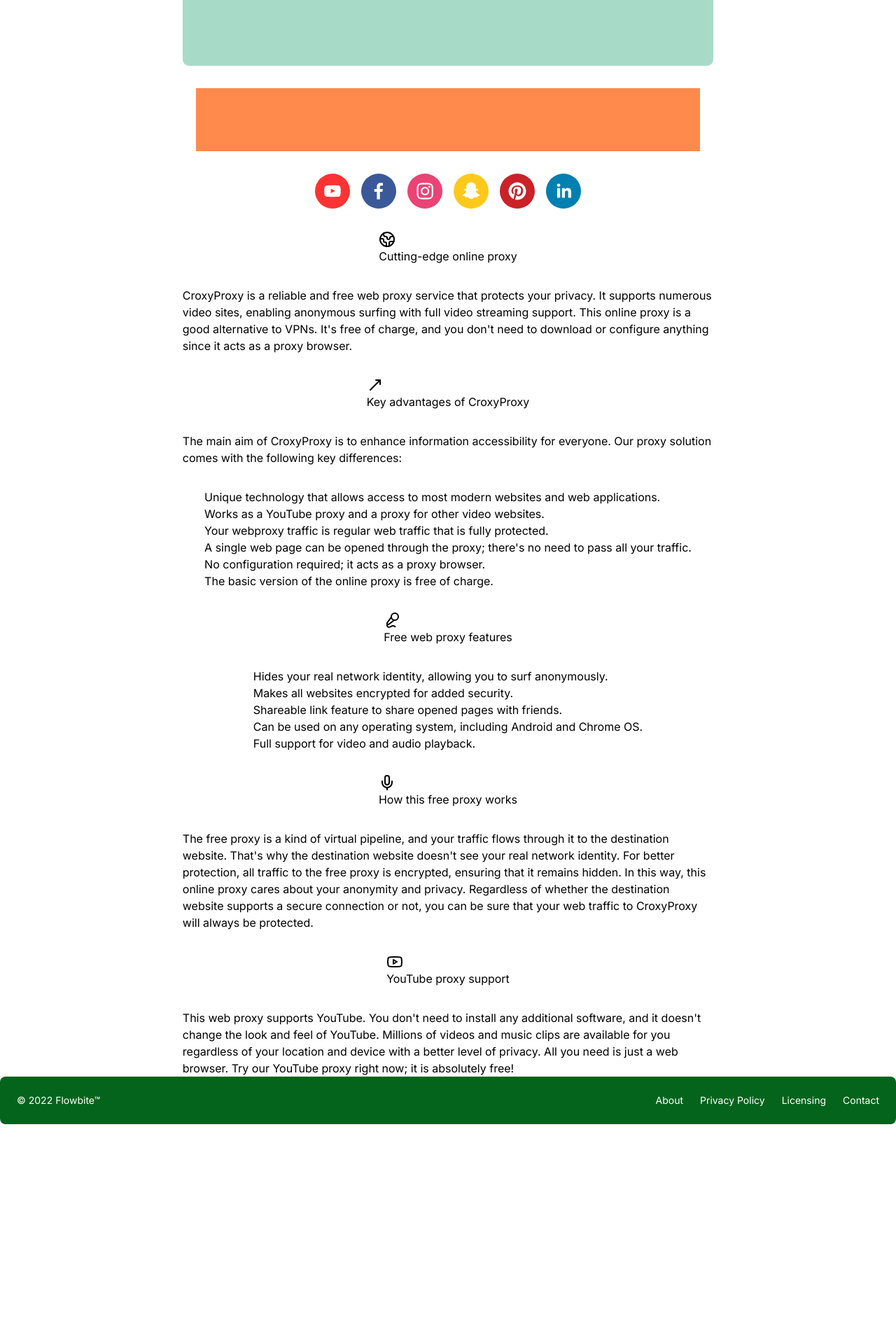
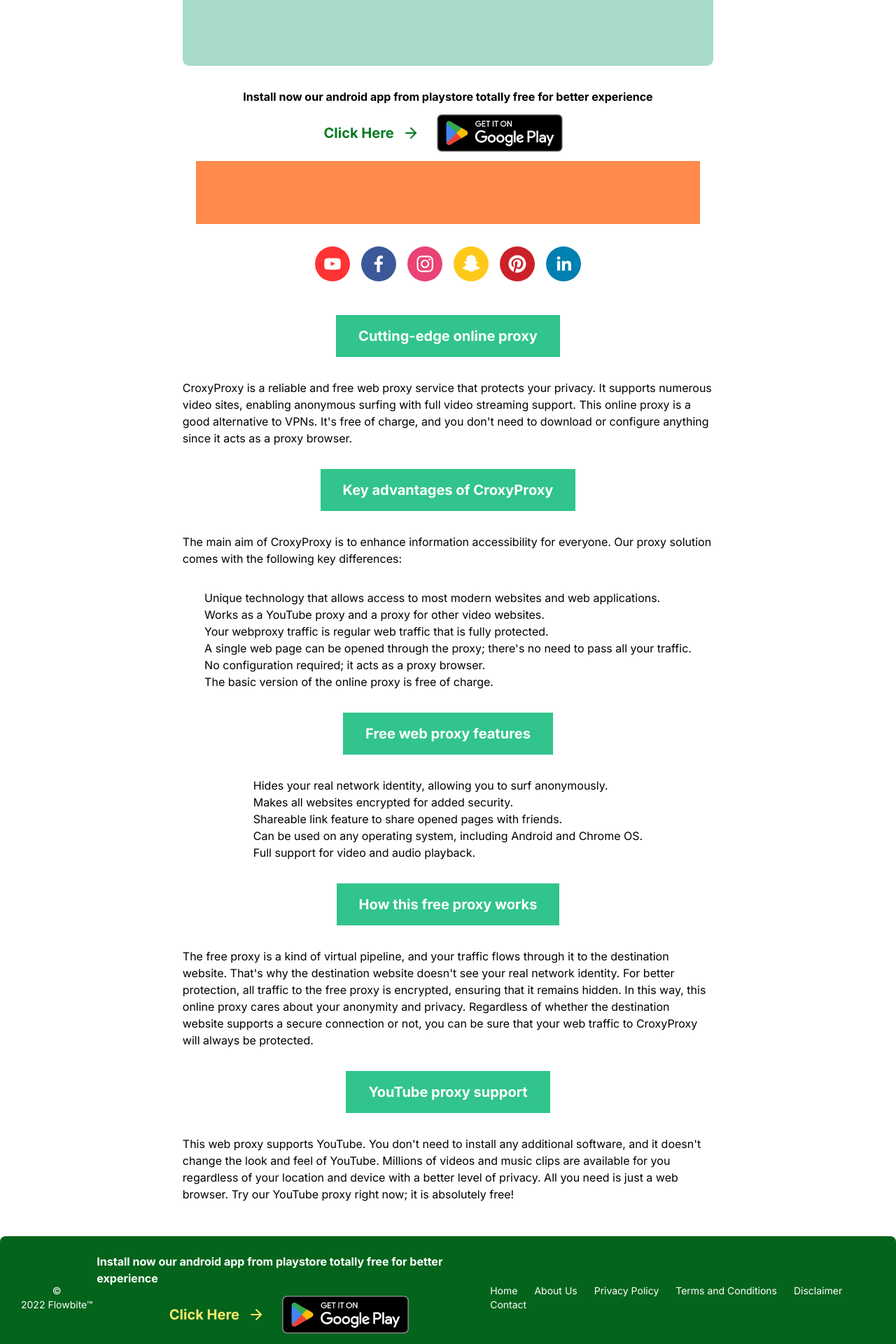
Before and after one commit to faisalakandha/proxy-site-bd, a Next.js app: page / in a window 1280 px wide. Shown: the part 740-2660 px from the top of the page at 70% size. Before the commit the page ends 2346 px from the top, so only its background shows below. Built offline with nearby package versions, Linux system fonts and the light colour scheme.

Commit message:
Header and footer menus created

```diff
--- a/app/page.tsx
+++ b/app/page.tsx
@@ -33,10 +33,10 @@
 
           </div>
 
-          <div style={{borderRadius:'9px'}} className="flex flex-col items-center justify-center mt-14 bg-[#a7dbc8] py-24 px-4">
+          <div style={{ borderRadius: '9px' }} className="flex flex-col items-center justify-center mt-14 bg-[#a7dbc8] py-24 px-4">
             <div className="flex gap-x-4">
               <div className="flex">
-                <div style={{ border: '1px solid grey', borderRadius:'5px' }} className="w-[450px] pl-4 text-[#b4b1b1] bg-white items-center text-left flex text-wrap text-lg">
+                <div style={{ border: '1px solid grey', borderRadius: '5px' }} className="w-[450px] pl-4 text-[#b4b1b1] bg-white items-center text-left flex text-wrap text-lg">
                   Enter an Url or a search query to access
                 </div>
                 <div className="py-3 px-8 bg-[#037B21] flex items-center justify-center gap-x-3 text-xl">
@@ -45,7 +45,7 @@
                 </div>
 
               </div>
-              <div style={{borderRadius:'5px'}} className="text-xl gap-x-3 flex items-center justify-center bg-[#037B21] py-3 px-3">
+              <div style={{ borderRadius: '5px' }} className="text-xl gap-x-3 flex items-center justify-center bg-[#037B21] py-3 px-3">
                 <Star className="text-white" />
                 <p className="text-white font-bold">Premium</p>
               </div>
@@ -53,7 +53,15 @@
             <p className="text-lg mt-8 text-center"><span className="font-bold">Quick links:</span> <Link className="text-[#04661c] underline font-bold" href=''>Google</Link>,  <Link className="text-[#04661c] underline font-bold" href=''>Bing</Link>,  <Link className="text-[#04661c] underline font-bold" href=''>DuckDuckGo</Link>,  <Link className="text-[#04661c] underline font-bold" href=''>YouTube</Link>,  <Link className="text-[#04661c] underline font-bold" href=''>Facebook</Link>,  <Link className="text-[#04661c] underline font-bold" href=''>Wikipedia</Link>,  <Link className="text-[#04661c] underline font-bold" href=''>Reddit</Link>,  <Link className="text-[#04661c] underline font-bold" href=''>Instagram</Link>,  <Link className="text-[#04661c] underline font-bold" href=''>TikTok</Link>,  <Link className="text-[#04661c] underline font-bold" href=''>Twitter</Link>,  <Link className="text-[#04661c] underline font-bold" href=''>Imgur</Link>,  <Link className="text-[#04661c] underline font-bold" href=''>Twitch</Link>,  <Link className="text-[#04661c] underline font-bold" href=''>Tumblr</Link>,  <Link className="text-[#04661c] underline font-bold" href=''>Pinterest</Link>,  <Link className="text-[#04661c] underline font-bold" href=''>LinkedIn</Link> </p>
           </div>
 
-          <div className="flex gap-x-6 items-center justify-center mt-8">
+          <div className="flex flex-col items-center justify-center mt-8">
+            <div className="flex flex-col items-center justify-center font-bold">
+              <p className="text-black">Install now our android app from playstore totally free for better experience</p>
+              <div className="flex gap-x-3 items-center justify-center">
+                <p className="text-xl text-[#037B21]">Click Here</p>
+                <ArrowRight className="text-[#037B21]" />
+                <img src="/images/google-play-badge.png" className="h-20" />
+              </div>
+            </div>
             <div className="bg-orange-400 h-[90px] w-[720px]">
 
             </div>
@@ -69,9 +77,9 @@
             <SocialIcon network="linkedin" />
           </div>
 
-          <div className="flex flex-col items-center justify-center gap-y-8" id="indexContent">
+          <div className="flex flex-col items-center justify-center gap-y-8 my-12" id="indexContent">
 
-            <h1><Globe2Icon /> Cutting-edge online proxy</h1>
+            <h1 className="bg-green-400 py-4 px-8 text-white font-bold text-xl">Cutting-edge online proxy</h1>
 
             <p>
               CroxyProxy is a reliable and free web proxy service that protects your privacy.
@@ -81,7 +89,7 @@
             </p>
 
 
-            <h2><MoveUpRightIcon /> Key advantages of CroxyProxy</h2>
+            <h2  className="bg-green-400 py-4 px-8 text-white font-bold text-xl">Key advantages of CroxyProxy</h2>
 
             <p>
               The main aim of CroxyProxy is to enhance information accessibility for everyone.
@@ -96,7 +104,7 @@
               <li>The basic version of the online proxy is free of charge.</li>
             </ul>
 
-            <h2><Mic2Icon /> Free web proxy features</h2>
+            <h2  className="bg-green-400 py-4 px-8 text-white font-bold text-xl">Free web proxy features</h2>
 
             <ul>
               <li>Hides your real network identity, allowing you to surf anonymously.</li>
@@ -106,7 +114,7 @@
               <li>Full support for video and audio playback.</li>
             </ul>
 
-            <h2><MicIcon /> How this free proxy works</h2>
+            <h2  className="bg-green-400 py-4 px-8 text-white font-bold text-xl">How this free proxy works</h2>
 
             <p>
               The free proxy is a kind of virtual pipeline, and your traffic flows through it to the
@@ -117,7 +125,7 @@
               can be sure that your web traffic to CroxyProxy will always be protected.
             </p>
 
-            <h2><YoutubeIcon /> YouTube proxy support</h2>
+            <h2  className="bg-green-400 py-4 px-8 text-white font-bold text-xl">YouTube proxy support</h2>
 
             <p>
               This web proxy supports YouTube. You don't need to install any additional software, and
--- a/src/Footer/index.tsx
+++ b/src/Footer/index.tsx
@@ -2,17 +2,28 @@
 "use client";
 
 import { Footer } from "flowbite-react";
+import { ArrowRight } from "lucide-react";
 
 export function SiteFooter() {
-  return (
-    <Footer style={{backgroundColor:'#04641c'}} className="" container>
-      <Footer.Copyright className="text-white"   href="#" by="Flowbite™" year={2022} />
-      <Footer.LinkGroup>
-        <Footer.Link className="text-white"   href="#">About</Footer.Link>
-        <Footer.Link className="text-white"   href="#">Privacy Policy</Footer.Link>
-        <Footer.Link className="text-white"   href="#">Licensing</Footer.Link>
-        <Footer.Link className="text-white"   href="#">Contact</Footer.Link>
-      </Footer.LinkGroup>
-    </Footer>
-  );
+    return (
+        <Footer style={{ backgroundColor: '#04641c' }} className="" container>
+            <Footer.Copyright className="text-white" href="#" by="Flowbite™" year={2022} />
+            <div className="flex flex-col items-center justify-center text-white font-bold">
+                <p>Install now our android app from playstore totally free for better experience</p>
+                <div className="flex gap-x-3 items-center justify-center">
+                    <p className="text-xl text-yellow-200">Click Here</p>
+                    <ArrowRight className="text-yellow-200" />
+                    <img src="/images/google-play-badge.png" className="h-20" />
+                </div>
+            </div>
+            <Footer.LinkGroup>
+                <Footer.Link className="text-white" href="#">Home</Footer.Link>
+                <Footer.Link className="text-white" href="#">About Us</Footer.Link>
+                <Footer.Link className="text-white" href="#">Privacy Policy</Footer.Link>
+                <Footer.Link className="text-white" href="#">Terms and Conditions</Footer.Link>
+                <Footer.Link className="text-white" href="#">Disclaimer</Footer.Link>
+                <Footer.Link className="text-white" href="#">Contact</Footer.Link>
+            </Footer.LinkGroup>
+        </Footer>
+    );
 }
--- a/src/Header/index.tsx
+++ b/src/Header/index.tsx
@@ -16,11 +16,12 @@
           Home
         </Navbar.Link>
         <Navbar.Link className="text-white" as={Link} href="#">
-          About
+          About Us
         </Navbar.Link>
-        <Navbar.Link className="text-white"  href="#">Services</Navbar.Link>
-        <Navbar.Link className="text-white"  href="#">Pricing</Navbar.Link>
-        <Navbar.Link className="text-white"  href="#">Contact</Navbar.Link>
+        <Navbar.Link className="text-white"  href="#">Privacy Policy</Navbar.Link>
+        <Navbar.Link className="text-white"  href="#">Terms and Condisions</Navbar.Link>
+        <Navbar.Link className="text-white"  href="#">Disclaimer</Navbar.Link>
+        <Navbar.Link className="text-white"  href="#">Contact Us</Navbar.Link>
       </Navbar.Collapse>
     </Navbar>
   );
```
Also changed, not shown: public/images/google-play-badge.png (added).
